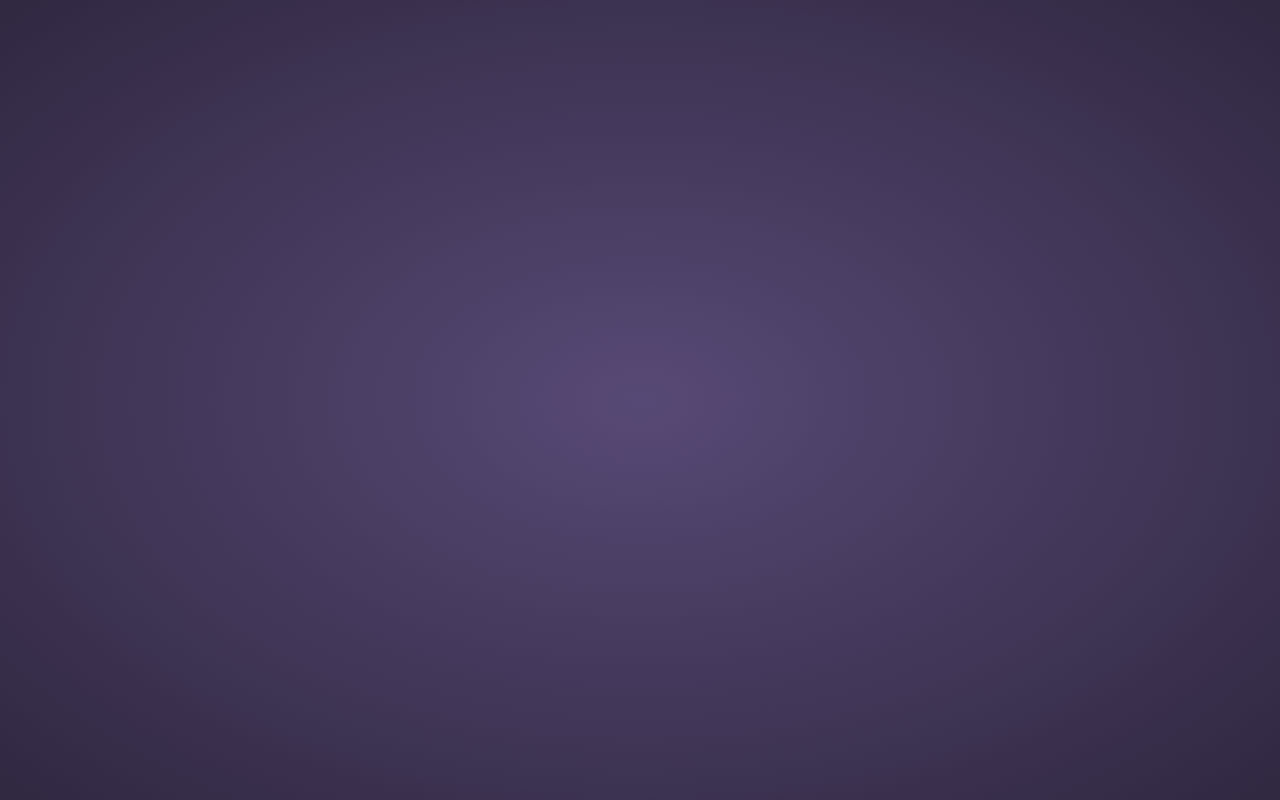
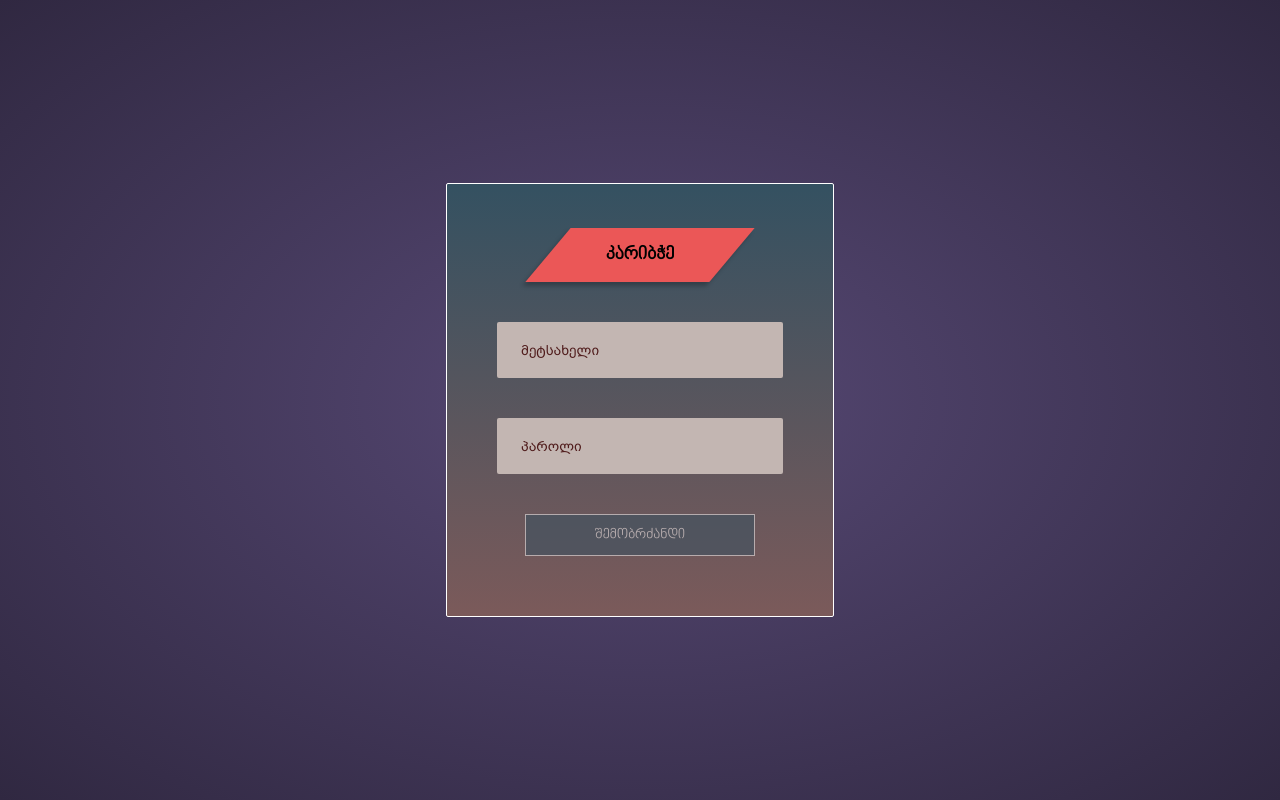
Before and after one commit to KiwiScreams/FolkSoul-app, a React (Vite) app: page /login in a window 1280 px wide. Before the commit this address had no page. Built offline with nearby package versions, Linux system fonts and the light colour scheme.

Commit message:
login page

```diff
--- a/index.html
+++ b/index.html
@@ -3,6 +3,7 @@
   <head>
     <meta charset="UTF-8" />
     <meta name="viewport" content="width=device-width, initial-scale=1.0" />
+    <link rel="icon" type="image/x-icon" href="./src/assets/images/Logo.svg">
     <title>FolkSoul</title>
   </head>
   <body>
--- a/src/App.jsx
+++ b/src/App.jsx
@@ -1,5 +1,6 @@
 import { Route, Routes } from "react-router-dom"
 import Home from "./pages/Home"
+import Login from "./pages/Login"
 
 function App() {
 
@@ -7,6 +8,7 @@ function App() {
     <>
     <Routes>
       <Route path="/" element={<Home/>} />
+      <Route path="/login" element={<Login/>} />
     </Routes>
     </>
   )
--- a/src/index.css
+++ b/src/index.css
@@ -13,6 +13,10 @@
 @font-face {
   font-family: 'nino';
   src: url("../src/assets/fonts/bpg_nino_mtavruli_normal_[FONTS.GE]/bpg_nino_mtavruli_normal.ttf");
+}
+@font-face {
+  font-family: 'arial';
+  src: url("../src/assets/fonts/bpg_arial_2009_[FONTS.GE]/bpg_arial_2009.ttf");
 }
 .flex
 {
@@ -32,11 +36,15 @@
   --blue-clr: #3ba4d8;
   --black-clr: #000;
   /* FONTSIZE */
+  --font-size-14px: 14px;
   --font-size-16px: 16px;
+  --font-size-18px: 18px;
   /* FONTWEIGHT */
   --font-weight-400: 400;
+  --font-weight-700: 700;
   /* LETTERSPACING */
   --letter-spacing-1: 1px;
+  --letter-spacing-2pr: 2%;
 }
 ::-webkit-scrollbar
 {
@@ -51,12 +59,24 @@
   background-color: var(--light-purple-clr);
   border-radius: 20px;
 }
+.text-sm
+{
+  font-weight: var(--font-weight-400);
+  font-size: var(--font-size-14px);
+}
 .text
 {
   font-weight: var(--font-weight-400);
   font-size: var(--font-size-16px);
   letter-spacing: var(--letter-spacing-1);
   line-height: 22px;
+}
+.text-bg
+{
+  font-weight: var(--font-weight-700);
+  font-size: var(--font-size-18px);
+  letter-spacing: var(--letter-spacing-2pr);
+  line-height: 20px;
 }
 .white-text
 {
@@ -241,3 +261,80 @@ main
   }
 }
 /* MAIN END */
+/* LOGIN START */
+.form
+{
+  background: linear-gradient(to bottom, rgba(52, 81, 97, 1), rgba(123, 90, 90, 1));
+  padding: 44px 50px 60px 50px;
+  width: fit-content;
+  position: absolute;
+  top: 50%;
+  left: 50%;
+  transform: translate(-50%, -50%);
+  text-align: center;
+  border: 1px solid var(--content-white-clr);
+  border-radius: 2px;
+}
+.form .parallelogram
+{
+  width: 184px;
+	height: 54px;
+	transform: skew(-40deg);
+	background: rgba(235, 87, 87, 1);
+  display: flex;
+  justify-content: center;
+  align-items: center;
+  margin: auto;
+  box-shadow: 0 4px 4px 0 rgba(0, 0, 0, 0.25);
+  margin-bottom: 40px;
+}
+.form .parallelogram div
+{
+  transform: skew(40deg);
+  text-align: center;
+}
+.form .login-btn
+{
+  background-color: rgba(52, 81, 97, 1);
+  padding: 12px ;
+  width: 230px;
+  border: 1px solid var(--content-white-clr);
+}
+.form form
+{
+  display: flex;
+  justify-content: space-between;
+  align-items: center;
+  flex-direction: column;
+  gap: 40px;
+  border-radius: 2px;
+}
+.form input
+{
+  width: 286px;
+  height: 56px;
+  padding-left: 24px;
+  border-radius: 2px;
+  background-color: rgba(195, 182, 178, 1);
+  font-family: 'arial';
+}
+.form input::placeholder
+{
+  color: rgba(80, 28, 28, 1);
+}
+.form .login-btn:disabled
+{
+  cursor: not-allowed;
+  opacity: 0.5;
+}
+@media screen and (max-width: 400px)
+{
+  .form
+  {
+    width: 100%;
+    padding: 80px 10px 30px 10px;
+    height: 100%;
+    border: none;
+  }
+}
+/* LOGIN END */
--- a/src/pages/Home.jsx
+++ b/src/pages/Home.jsx
@@ -6,25 +6,29 @@ import FolkSoul_logo from "../assets/images/Logo.svg"
 import FolkSoul_logotext from "../assets/images/FolkSoul.svg"
 import Music_icon from "../assets/images/16.svg"
 import Music_audio from "../assets/music/forest-lulaby.mp3"
-import { useRef, useState } from "react"
+import { useRef, useState, useEffect } from "react"
 function Home() {
     const [isRunning, setIsRunning] = useState(true);
     const audioRef = useRef(null);
+    useEffect(() => {
+      }, [audioRef]);
     function handleRightBox() {
         setIsRunning(!isRunning);
         if (isRunning) {
-          document.getElementById("rhythm").classList.toggle("music-anim-run");
+          document.getElementById("rhythm").classList.add("music-anim-run");
           document.getElementById("rhythm").classList.remove("music-anim-pause");
+          console.log(isRunning);
           audioRef.current.play();
         } else {
           document.getElementById("rhythm").classList.toggle("music-anim-pause");
           audioRef.current.pause();
+          console.log(isRunning);
         }
       }
     return (
         <>
             <Header />
-            <audio ref={audioRef}>
+            <audio ref={audioRef} loop>
                 <source src={Music_audio} type="audio/mpeg"></source>
             </audio>
             <main className="flex">
--- /dev/null
+++ b/src/pages/Login.jsx
@@ -0,0 +1,51 @@
+import { useState } from "react";
+function Login() {
+    const [username, setUsername] = useState('');
+    const [password, setPassword] = useState('');
+    const [isButtonDisabled, setIsButtonDisabled] = useState(true);
+    const handleInputChange = (event) => {
+        const { name, value } = event.target;
+        if (name === 'username') {
+            setUsername(value);
+        } else if (name === 'password') {
+            setPassword(value);
+        }
+        validateForm();
+    };
+    const validateForm = () => {
+        if (username.trim() !== '' && password.trim() !== '') {
+            setIsButtonDisabled(false);
+        } else {
+            setIsButtonDisabled(true);
+        }
+    };
+    const handleSubmit = (event) => {
+        event.preventDefault();
+        setUsername('');
+        setPassword('');
+      };
+    return (
+        <>
+            <div className="form">
+                <div className="parallelogram">
+                    <div className="text-bg">კარიბჭე</div>
+                </div>
+                <form onSubmit={handleSubmit}>
+                    <input type="text" name="username" id="username" placeholder="მეტსახელი" className="text-sm" value={username}
+                        onChange={handleInputChange}
+                    />
+                    <input type="password" name="password" id="password" placeholder="პაროლი" className="text-sm" value={password}
+                        onChange={handleInputChange} />
+                    <button
+                        className="login-btn white-text text-sm"
+                        id="login-btn"
+                        disabled={isButtonDisabled}
+                    >
+                        შემობრძანდი
+                    </button>
+                </form>
+            </div>
+        </>
+    )
+}
+export default Login
--- /dev/null
+++ b/src/pages/Main.jsx
@@ -0,0 +1,5 @@
+function Main()
+{
+
+}
+export default Main
```
Also changed, not shown: src/assets/fonts/bpg_arial_2009_[FONTS.GE]/bpg_arial_2009.ttf (added).
